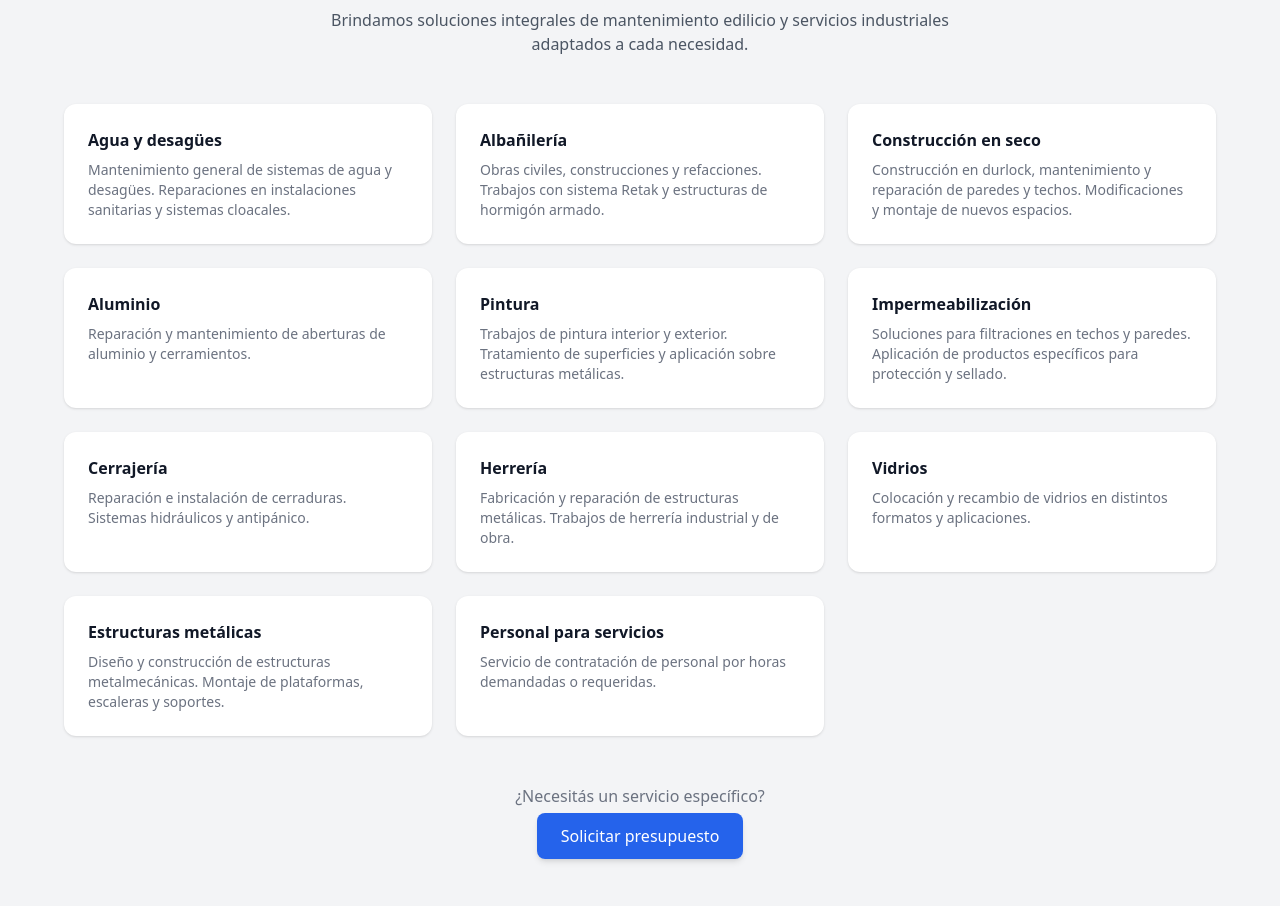
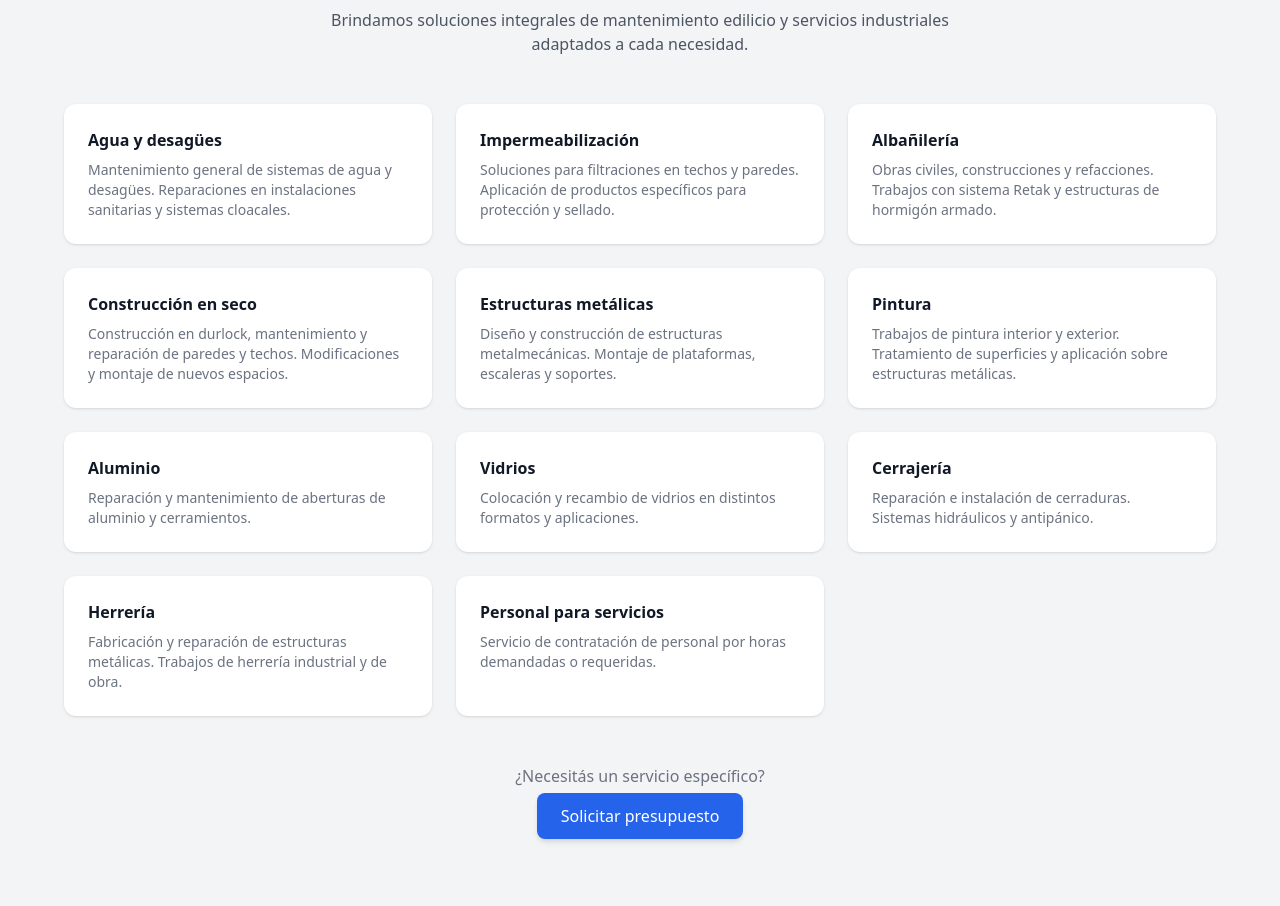
Before and after one commit to LeKimah/nhf-landing-page, a React (Vite) app: page / in a window 1280 px wide. Shown: the part 1480-2386 px from the top of the page. Built offline with nearby package versions, Linux system fonts and the light colour scheme.

Commit message:
Cambio de orden de servicios

```diff
--- a/src/components/Services.jsx
+++ b/src/components/Services.jsx
@@ -3,6 +3,10 @@ export default function Services() {
     {
       title: "Agua y desagües",
       desc: "Mantenimiento general de sistemas de agua y desagües. Reparaciones en instalaciones sanitarias y sistemas cloacales.",
+    },
+    {
+      title: "Impermeabilización",
+      desc: "Soluciones para filtraciones en techos y paredes. Aplicación de productos específicos para protección y sellado.",
     },
     {
       title: "Albañilería",
@@ -13,16 +17,20 @@ export default function Services() {
       desc: "Construcción en durlock, mantenimiento y reparación de paredes y techos. Modificaciones y montaje de nuevos espacios.",
     },
     {
-      title: "Aluminio",
-      desc: "Reparación y mantenimiento de aberturas de aluminio y cerramientos.",
+      title: "Estructuras metálicas",
+      desc: "Diseño y construcción de estructuras metalmecánicas. Montaje de plataformas, escaleras y soportes.",
     },
     {
       title: "Pintura",
       desc: "Trabajos de pintura interior y exterior. Tratamiento de superficies y aplicación sobre estructuras metálicas.",
     },
     {
-      title: "Impermeabilización",
-      desc: "Soluciones para filtraciones en techos y paredes. Aplicación de productos específicos para protección y sellado.",
+      title: "Aluminio",
+      desc: "Reparación y mantenimiento de aberturas de aluminio y cerramientos.",
+    },
+    {
+      title: "Vidrios",
+      desc: "Colocación y recambio de vidrios en distintos formatos y aplicaciones.",
     },
     {
       title: "Cerrajería",
@@ -31,14 +39,6 @@ export default function Services() {
     {
       title: "Herrería",
       desc: "Fabricación y reparación de estructuras metálicas. Trabajos de herrería industrial y de obra.",
-    },
-    {
-      title: "Vidrios",
-      desc: "Colocación y recambio de vidrios en distintos formatos y aplicaciones.",
-    },
-    {
-      title: "Estructuras metálicas",
-      desc: "Diseño y construcción de estructuras metalmecánicas. Montaje de plataformas, escaleras y soportes.",
     },
     {
       title: "Personal para servicios",
```
